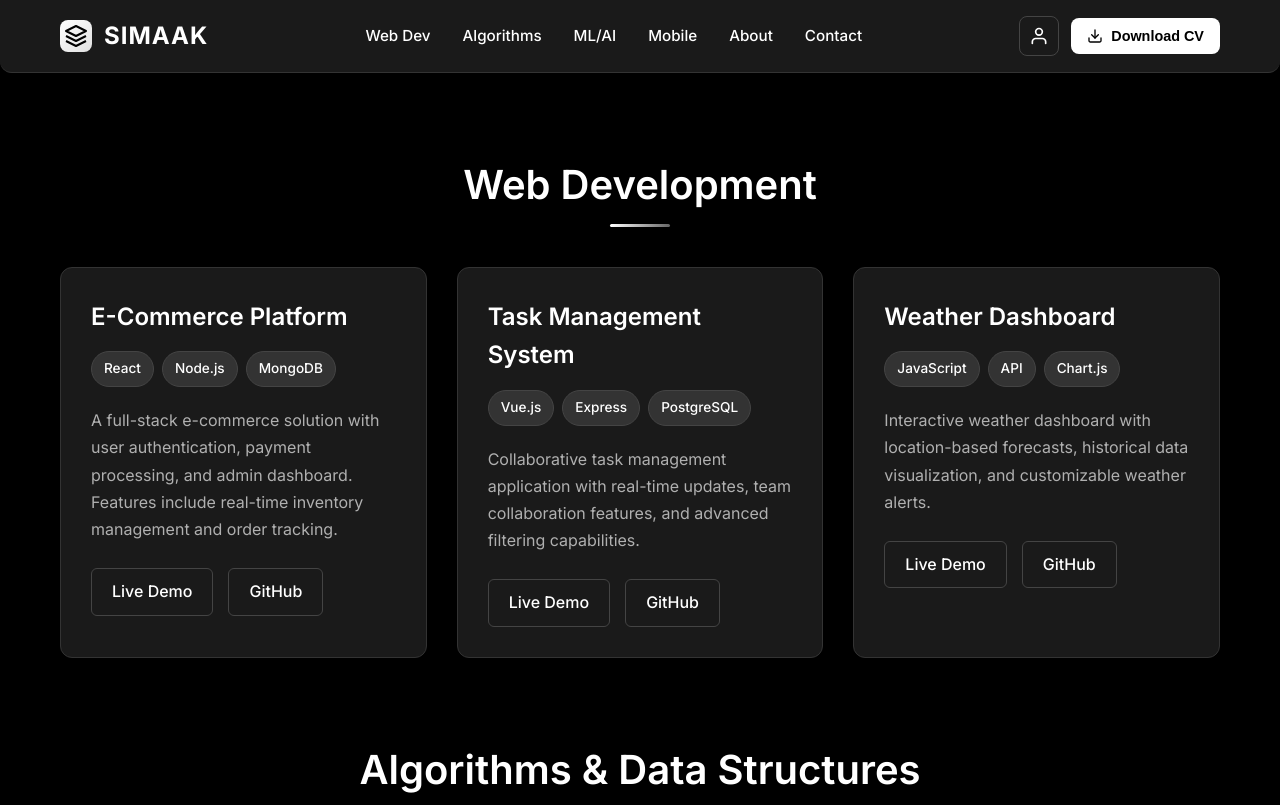
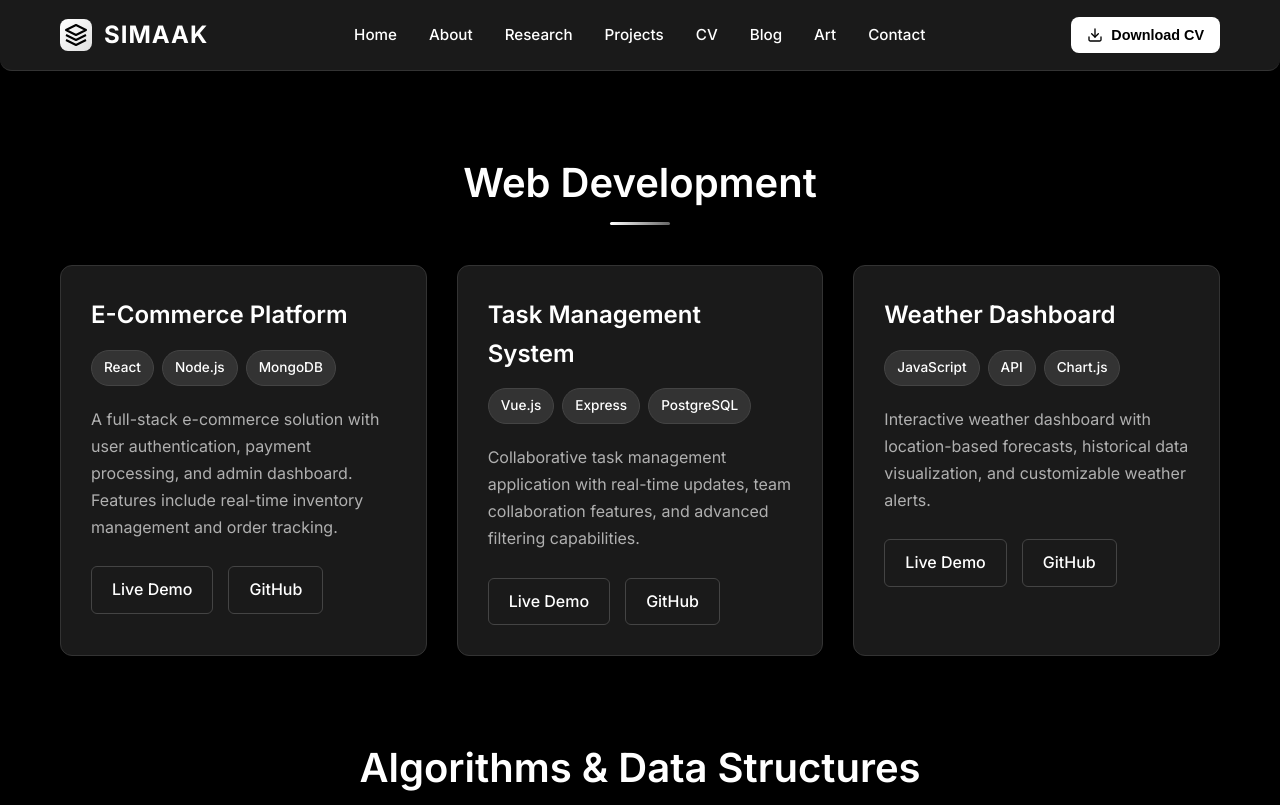
Before and after one commit to SW33TSTUFF/SW33TSTUFF.github.io, a plain HTML site: page index.html in a window 1280 px wide. Shown: the top 805 px of the page. Drawn offline with Linux system fonts and the light colour scheme.

Commit message:
Update navigation links in index.html to improve site structure. Replaced existing links with new categories including Home, Research, Projects, CV, Blog, and Art. Removed profile button for a cleaner design.

```diff
--- a/index.html
+++ b/index.html
@@ -26,22 +26,18 @@
 
         <!-- Navigation Links -->
         <div class="nav-links">
-          <a href="#web-development" class="nav-link">Web Dev</a>
-          <a href="#algorithms" class="nav-link">Algorithms</a>
-          <a href="#machine-learning" class="nav-link">ML/AI</a>
-          <a href="#mobile-apps" class="nav-link">Mobile</a>
+          <a href="#home" class="nav-link">Home</a>
           <a href="#about" class="nav-link">About</a>
+          <a href="#research" class="nav-link">Research</a>
+          <a href="#projects" class="nav-link">Projects</a>
+          <a href="#cv" class="nav-link">CV</a>
+          <a href="#blog" class="nav-link">Blog</a>
+          <a href="#art" class="nav-link">Art</a>
           <a href="#contact" class="nav-link">Contact</a>
         </div>
 
         <!-- Action Buttons -->
         <div class="nav-actions">
-          <button class="profile-btn">
-            <svg width="20" height="20" viewBox="0 0 24 24" fill="none" xmlns="http://www.w3.org/2000/svg">
-              <path d="M20 21V19C20 17.9391 19.5786 16.9217 18.8284 16.1716C18.0783 15.4214 17.0609 15 16 15H8C6.93913 15 5.92172 15.4214 5.17157 16.1716C4.42143 16.9217 4 17.9391 4 19V21" stroke="currentColor" stroke-width="2" stroke-linecap="round" stroke-linejoin="round"/>
-              <circle cx="12" cy="7" r="4" stroke="currentColor" stroke-width="2" stroke-linecap="round" stroke-linejoin="round"/>
-            </svg>
-          </button>
           <button class="download-cv-btn">
             <svg width="16" height="16" viewBox="0 0 24 24" fill="none" xmlns="http://www.w3.org/2000/svg">
               <path d="M21 15V19C21 19.5304 20.7893 20.0391 20.4142 20.4142C20.0391 20.7893 19.5304 21 19 21H5C4.46957 21 3.96086 20.7893 3.58579 20.4142C3.21071 20.0391 3 19.5304 3 19V15" stroke="currentColor" stroke-width="2" stroke-linecap="round" stroke-linejoin="round"/>
```
